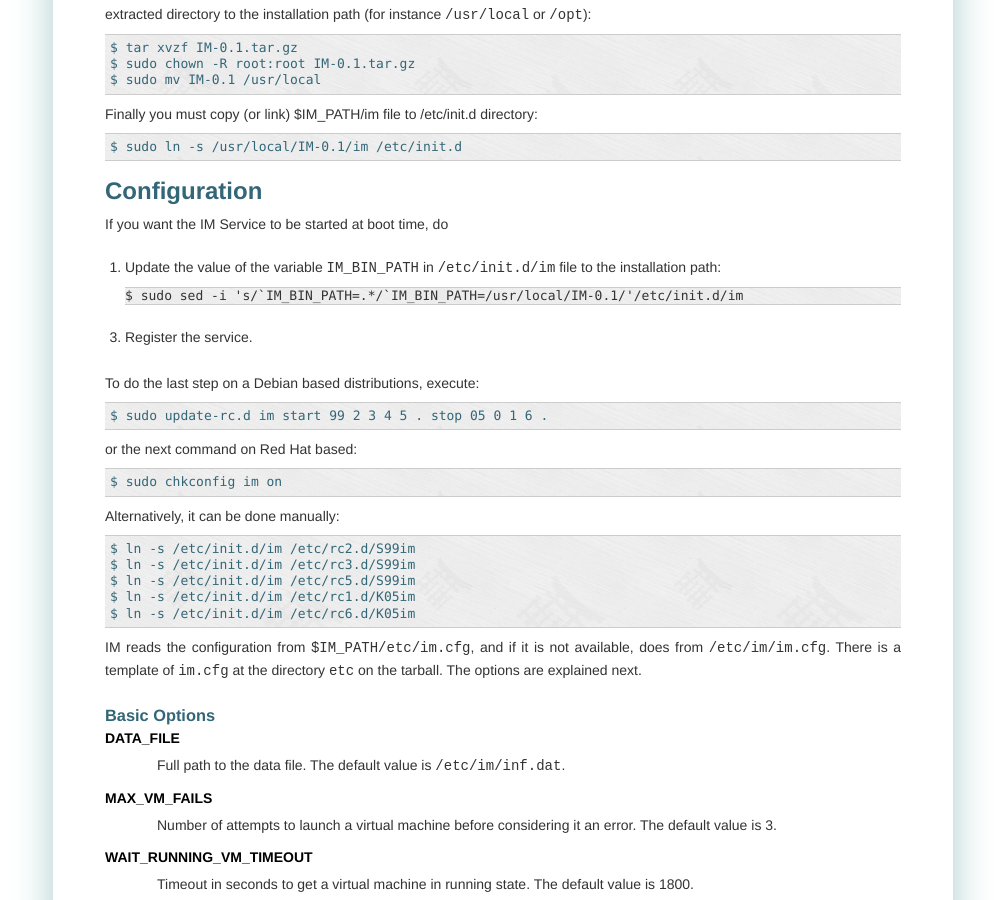
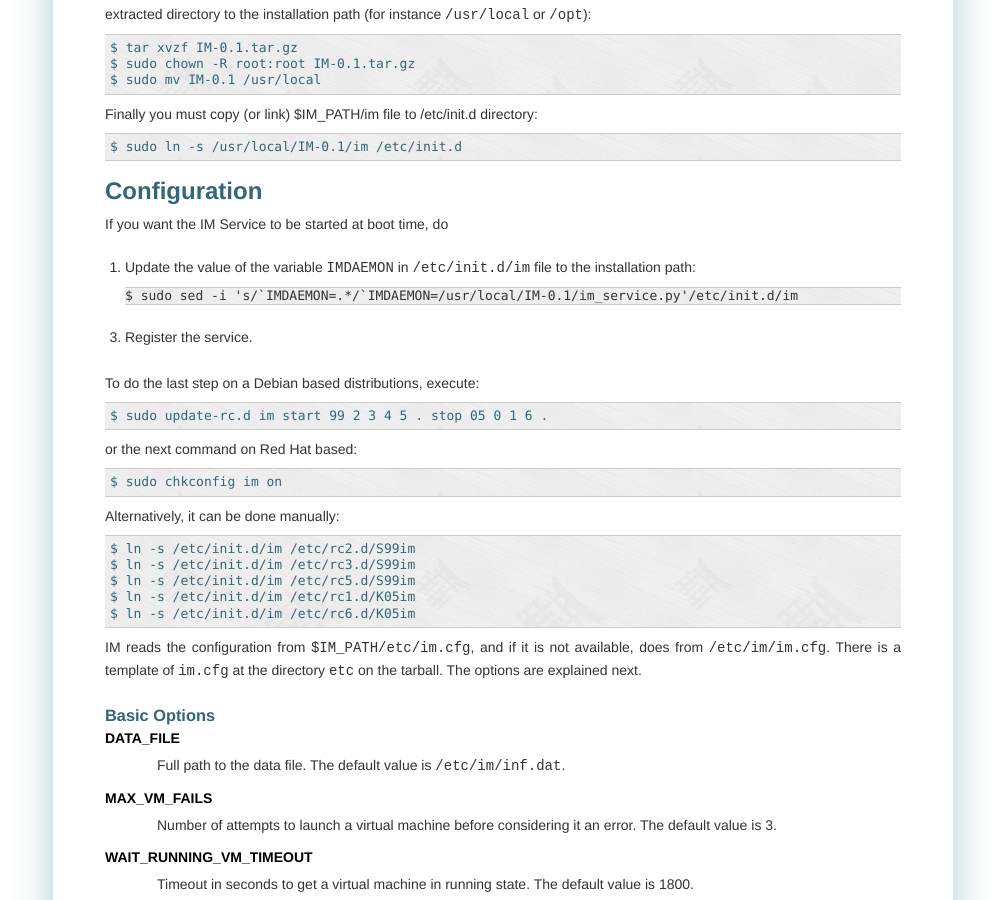
Before and after one commit to grycap/im, a Sphinx documentation site: the page built from doc/source/manual.rst, in a window 1280 px wide and 900 px high, scrolled down 1646 px. Shown: the whole window, without its empty margins (137-1142 px from the left). Built offline with Sphinx 7.4.7, drawn with Linux system fonts in a browser that asks for light colours.

Commit message:
Update documentation about change in im init script to easy the usage with pip

```diff
--- a/doc/source/manual.rst
+++ b/doc/source/manual.rst
@@ -88,10 +88,10 @@ Configuration
 
 If you want the IM Service to be started at boot time, do
 
-1. Update the value of the variable ``IM_BIN_PATH`` in :file:`/etc/init.d/im` file to
+1. Update the value of the variable ``IMDAEMON`` in :file:`/etc/init.d/im` file to
    the installation path::
 
-   $ sudo sed -i 's/`IM_BIN_PATH=.*/`IM_BIN_PATH=/usr/local/IM-0.1/'/etc/init.d/im
+   $ sudo sed -i 's/`IMDAEMON=.*/`IMDAEMON=/usr/local/IM-0.1/im_service.py'/etc/init.d/im
 
 3. Register the service.
 
```
Also changed, not shown: README.md (+2 -2 lines), 1 other file.
